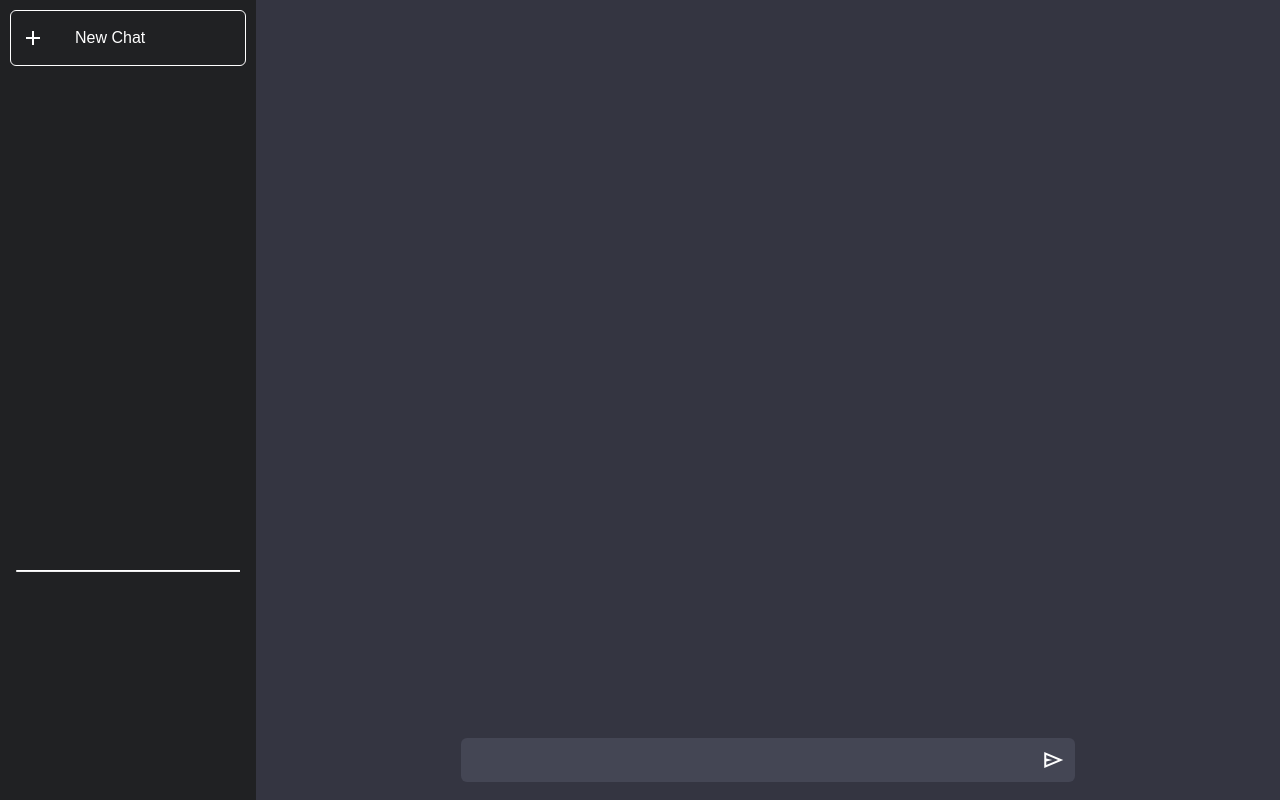
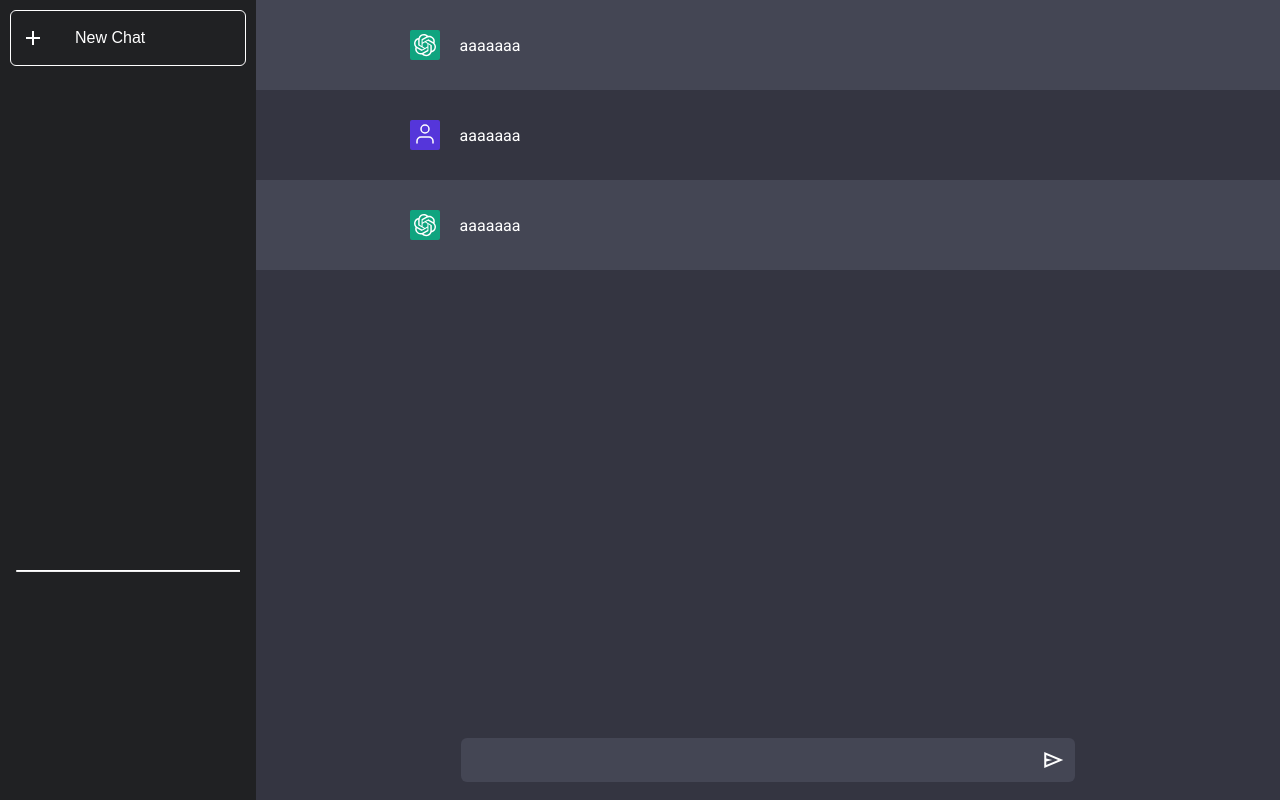
Before and after one commit to camiloguz23/copy-chatgpt, a Next.js app: page / in a window 1280 px wide. Built offline with nearby package versions, Linux system fonts and the light colour scheme.

Commit message:
feat:add UI Message ai and user

```diff
--- a/src/app/components/containerChat/ContainerChat.tsx
+++ b/src/app/components/containerChat/ContainerChat.tsx
@@ -1,11 +1,16 @@
 'use client';
 import { BtnSend } from '@/components';
+import Message from '../message/Message';
 import style from './containerChat.module.scss';
 
 function ContainerChat(): JSX.Element {
   return (
     <div className={style.containerChat}>
-      <div className={style.ContainerMessage}></div>
+      <div className={style.ContainerMessage}>
+        <Message message='aaaaaaa' type='ai' />
+        <Message message='aaaaaaa' type='user' />
+        <Message message='aaaaaaa' type='ai' />
+      </div>
       <div className={style.btnSend}>
         <BtnSend />
       </div>
--- /dev/null
+++ b/src/app/components/message/Message.tsx
@@ -0,0 +1,16 @@
+import { type ContentMessage } from '@/models';
+import Image from 'next/image';
+import style from './message.module.scss';
+
+function Message({ message, type }: ContentMessage): JSX.Element {
+  return (
+    <div className={`${style.containerMessage} ${style[type]}`}>
+      <div className={style.message}>
+        <Image src={`/${type}.svg`} width={30} height={30} alt='user' />
+        <p>{message}</p>
+      </div>
+    </div>
+  );
+}
+
+export default Message;
--- /dev/null
+++ b/src/app/components/message/message.module.scss
@@ -0,0 +1,21 @@
+@import '../../../style/color.scss';
+.containerMessage {
+  width: 100%;
+  padding: 30px 0px;
+  display: flex;
+  justify-content: center;
+
+  &.ai {
+    background-color: $gra-message-ai;
+  }
+
+  .message {
+    display: flex;
+    width: 70%;
+    align-items: center;
+
+    p {
+      margin-left: 20px;
+    }
+  }
+}
--- a/src/app/head.tsx
+++ b/src/app/head.tsx
@@ -4,7 +4,7 @@ export default function Head(): JSX.Element {
       <title>Copy Chat GPT</title>
       <meta content='width=device-width, initial-scale=1' name='viewport' />
       <meta name='description' content='Generated by create next app' />
-      <link rel='icon' href='/ChatGPT.svg' />
+      <link rel='icon' href='/ai.svg' />
     </>
   );
 }
--- a/src/components/BtnSend/BtnSend.tsx
+++ b/src/components/BtnSend/BtnSend.tsx
@@ -1,10 +1,17 @@
+import { type FormEvent } from 'react';
 import style from './btnSend.module.scss';
 
 function BtnSend(): JSX.Element {
+  const onSubmitData = (e: FormEvent<HTMLFormElement>): void => {
+    e.preventDefault();
+  };
+
   return (
-    <form className={style.form}>
+    <form className={style.form} onSubmit={onSubmitData}>
       <input type='text' name='question' id='' />
-      <i className='material-symbols-outlined'>send</i>
+      <button type='submit' className='material-symbols-outlined'>
+        send
+      </button>
     </form>
   );
 }
--- a/src/components/BtnSend/btnSend.module.scss
+++ b/src/components/BtnSend/btnSend.module.scss
@@ -17,4 +17,11 @@
         caret-color: white;
         color: $text;
     }
+
+    button {
+        cursor: pointer;
+        background-color: transparent;
+        border: none;
+        color: white;
+    }
 }
--- /dev/null
+++ b/src/models/index.ts
@@ -0,0 +1 @@
+export * from './message/message.model';
--- /dev/null
+++ b/src/models/message/message.model.ts
@@ -0,0 +1,6 @@
+export interface ContentMessage {
+  type: UserType,
+  message: string
+}
+
+type UserType = 'ai' | 'user';
```
Also changed, not shown: .eslintrc.json, public/ai.svg (renamed from public/ChatGPT.svg), public/user.svg (added).
